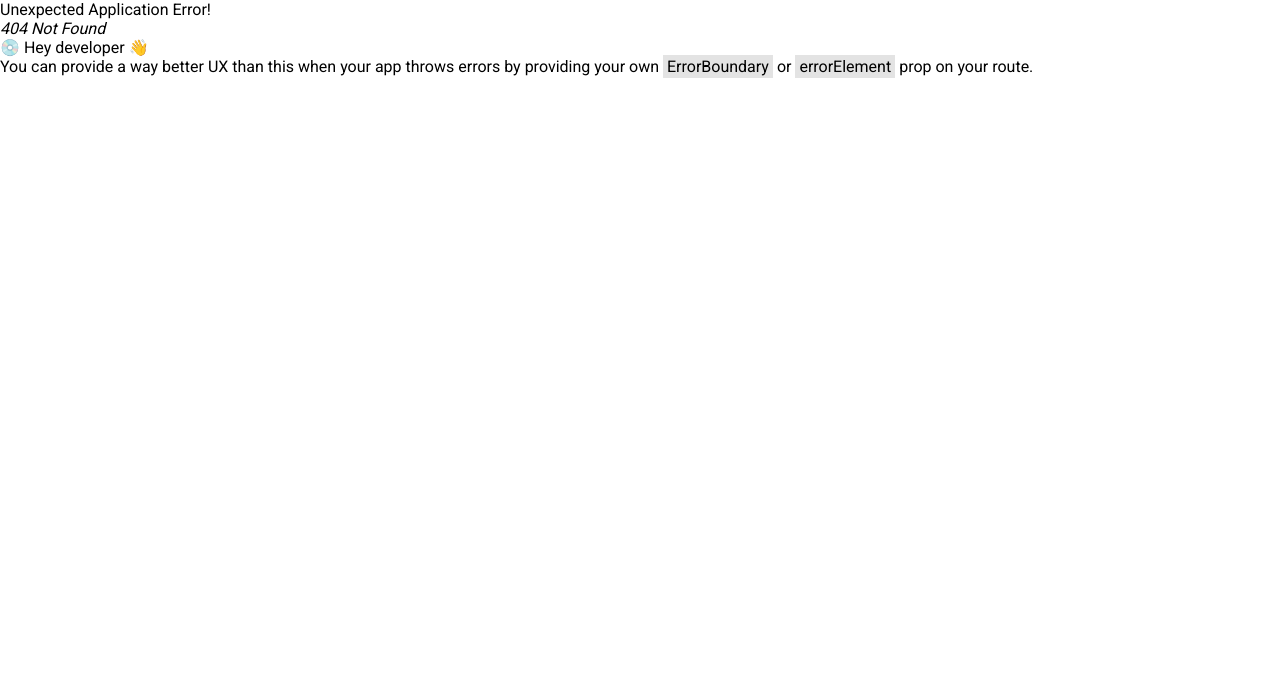
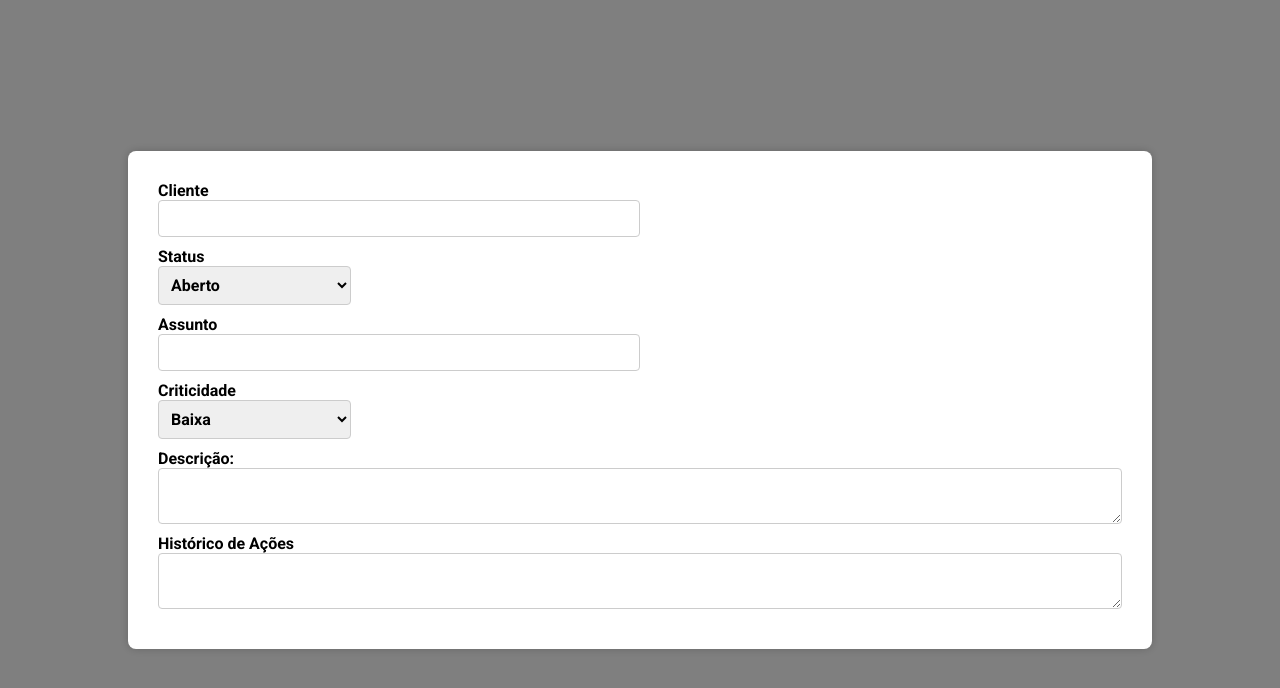
Before and after one commit to RhuanRP/helpDelphi-frontend, a React (Vite) app: page /modal in a window 1280 px wide. Before the commit this address had no page. Shown: the top 688 px of the page. Built offline with nearby package versions, Linux system fonts and the light colour scheme.

Commit message:
Criação do modal e estilização

```diff
--- a/src/App.tsx
+++ b/src/App.tsx
@@ -14,6 +14,25 @@ const App = () => {
         createdAt: new Date(),
         updatedAt: new Date(),
         id: "1",
+      },
+
+      {
+        clientId: "2",
+        subject: "Teste",
+        criticality: "Alta",
+        status: "Aberto",
+        createdAt: new Date(),
+        updatedAt: new Date(),
+        id: "2",
+      },
+      {
+        clientId: "3",
+        subject: "Teste",
+        criticality: "Alta",
+        status: "Aberto",
+        createdAt: new Date(),
+        updatedAt: new Date(),
+        id: "3",
       },
     ],
   };
@@ -32,4 +51,5 @@ const App = () => {
   );
 };
 
+
 export default App;
--- a/src/components/Header/styles.css
+++ b/src/components/Header/styles.css
@@ -2,7 +2,7 @@
   display: flex;
   justify-content: space-between;
   align-items: center;
-  background-color: #abd2fa;
+  background-color: #074786;
   padding: 10px 10px;
   color: #fff;
   padding-left: 30px;
@@ -21,6 +21,7 @@
 .user-info {
   display: flex;
   align-items: center;
+  padding-right: 20px;
 }
 
 .user-info img {
--- a/src/components/Table/index.tsx
+++ b/src/components/Table/index.tsx
@@ -1,5 +1,6 @@
 import "./styles.css";
 import editIcon from "../../assets/edit.png";
+import "./modal.css";
 
 export type TableProps = {
   data: {
--- /dev/null
+++ b/src/components/Table/modal.css
@@ -0,0 +1,81 @@
+/* modal.css */
+
+.modal {
+  position: fixed;
+  top: 0;
+  left: 0;
+  width: 100%;
+  height: 100%;
+  background-color: rgba(0, 0, 0, 0.5);
+  display: flex;
+  justify-content: center;
+  align-items: center;
+  z-index: 999;
+}
+
+.modal-content {
+  background-color: #fff;
+  padding: 30px;
+  border-radius: 8px;
+  box-shadow: 0 0 10px rgba(0, 0, 0, 0.2);
+  max-width: 80%;
+  width: 700vh;
+}
+
+label {
+  display: block;
+  margin-bottom: 10px;
+  font-weight: bold;
+}
+
+input[type="text-client"],
+select,
+textarea {
+  width: 50%;
+  padding: 8px;
+  border: 1px solid #ccc;
+  border-radius: 4px;
+}
+
+input[type="text-subject"],
+select,
+textarea {
+  width: 50%;
+  padding: 8px;
+  border: 1px solid #ccc;
+  border-radius: 4px;
+}
+
+input[type="text-description"],
+select,
+textarea {
+  display: block;
+  margin-bottom: 10px;
+  font-weight: bold;
+}
+
+input[type="historic-actions"],
+select,
+textarea {
+  width: 100%;
+  display: block;
+  margin-bottom: 10px;
+  font-weight: bold;
+}
+
+ul {
+  list-style: none;
+  padding: 0;
+}
+
+li {
+  margin-bottom: 8px;
+}
+
+span{
+  padding-left: 20px;
+}
+
+select {
+  width: 20%;
+}
--- /dev/null
+++ b/src/components/Table/modal.tsx
@@ -0,0 +1,56 @@
+// Modal.tsx
+import React from "react";
+
+type ModalProps = {
+  //
+};
+
+const Modal: React.FC<ModalProps> = (props) => {
+  return (
+    <div className="modal">
+      <div className="modal-content">
+        <label>
+          <p>Cliente</p>
+          <input type="text-client"  />
+          </label>
+
+          <label>
+          Status
+          <select>
+              <option value="aberto">Aberto</option>
+              <option value="em-andamento">Em andamento</option>
+              <option value="fechado">Fechado</option>
+            </select>
+        </label>
+
+        <label>
+          <p>Assunto</p>
+          <input type="text-subject"  />
+          </label>
+
+          <label>Criticidade
+          <select>
+              <option value="baixa">Baixa</option>
+              <option value="media">Média</option>
+              <option value="alta">Alta</option>
+            </select>
+        </label>
+
+        <label className="text-description">
+          Descrição:
+          <textarea/>
+        </label>
+
+        <label className="historic-actions">
+          Histórico de Ações
+          <textarea/>
+          <ul>
+            {}
+          </ul>
+        </label>
+      </div>
+    </div>
+  );
+};
+
+export default Modal;
--- a/src/components/Table/styles.css
+++ b/src/components/Table/styles.css
@@ -1,12 +1,12 @@
 table {
   max-width: 100%;
   width: 100%;
-  border: 1px solid #e0e0e0;
+  border: 1px solid #afafaf;
   border-radius: 0.5rem;
 }
 
 thead {
-  background-color: #f5f5f5;
+  background-color: #919090;
   font-size: 1.2rem;
   font-weight: 500;
 }
@@ -26,3 +26,16 @@ td {
   background-color: white;
   cursor: pointer;
 }
+
+.table-body tr:nth-child(odd) {
+  background-color: #414bd6;
+}
+
+.table-body tr:nth-child(even) {
+  background-color: #001c68;
+  color: white;
+}
+
+.table-body tr:hover {
+  background-color: #727194;
+}
--- a/src/main.tsx
+++ b/src/main.tsx
@@ -4,10 +4,12 @@ import App from "./App";
 import { createBrowserRouter, RouterProvider } from "react-router-dom";
 import Login from "./login";
 import "./styles/index.css";
+import Modal from "./components/Table/modal";
 
 const router = createBrowserRouter([
   { path: "/app", element: <App /> },
   { path: "/login", element: <Login /> },
+  { path: "/modal", element: <Modal />}
 ]);
 
 ReactDOM.createRoot(document.getElementById("root")!).render(
--- a/src/styles/index.css
+++ b/src/styles/index.css
@@ -1,3 +1,4 @@
+/* CSS GLOBAL */
 *,
 *::before,
 *::after {
@@ -13,8 +14,7 @@
 body {
   min-height: 100vh;
   font-family: "Roboto", sans-serif;
-  background-color: white;
-  color: black;
+  background-color: rgb(255, 255, 255);
 }
 
 img,
--- a/src/styles/login.css
+++ b/src/styles/login.css
@@ -7,6 +7,7 @@
   max-width: 100%;
   width: 100%;
   gap: 1rem;
+  background-color: black;
 }
 
 .logo {
@@ -31,6 +32,8 @@ form {
 .form-item {
   display: flex;
   flex-direction: column;
+  color: white;
+  font-weight: bold;
 }
 
 .button-container {
```
